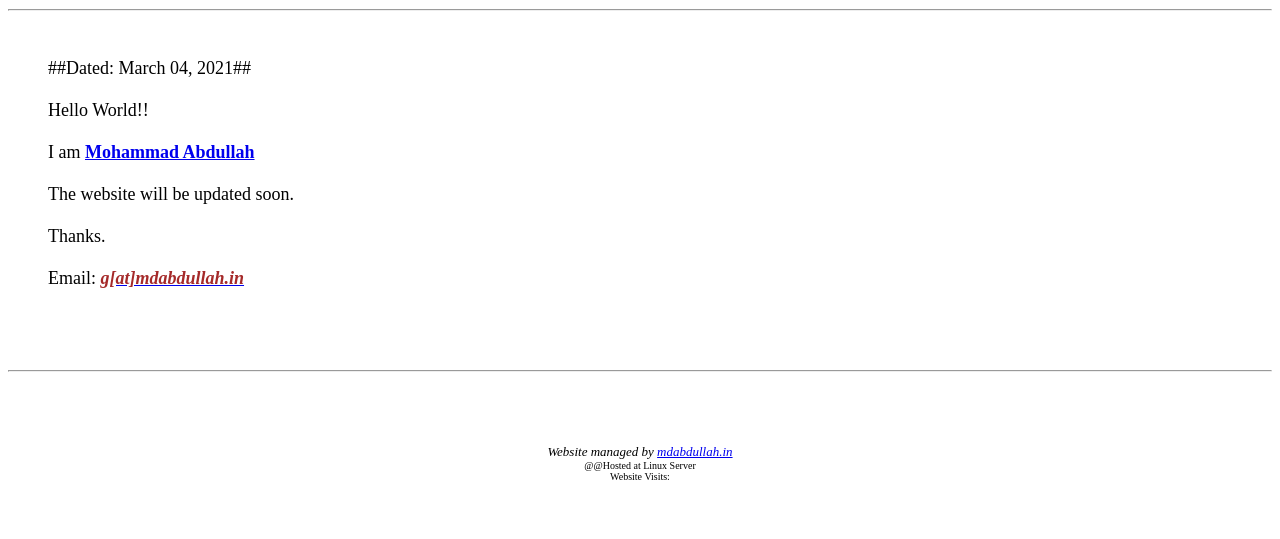
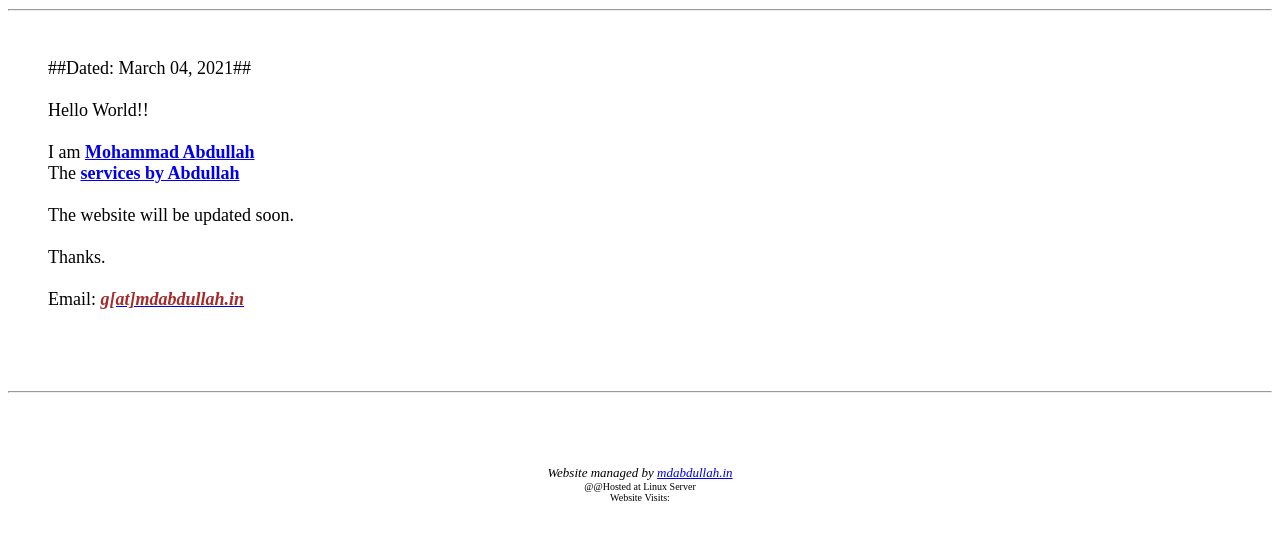
Before and after one commit to mdabdullah0/mdabdullah0.github.io, a plain HTML site: page index.html in a window 1280 px wide. Shown: the part 133-672 px from the top of the page. Drawn offline with Linux system fonts and the light colour scheme.

Commit message:
Update index.html

```diff
--- a/index.html
+++ b/index.html
@@ -29,6 +29,8 @@ Hello World!!
 <br>
 I am <font color="Green"><b><a href="about.html">Mohammad Abdullah</font color></b></a>
 
+   <br>
+   The <font color="Green"><b><a href="services.html">services by Abdullah</font color></b></a>
 <br>
 <br>
 
```
